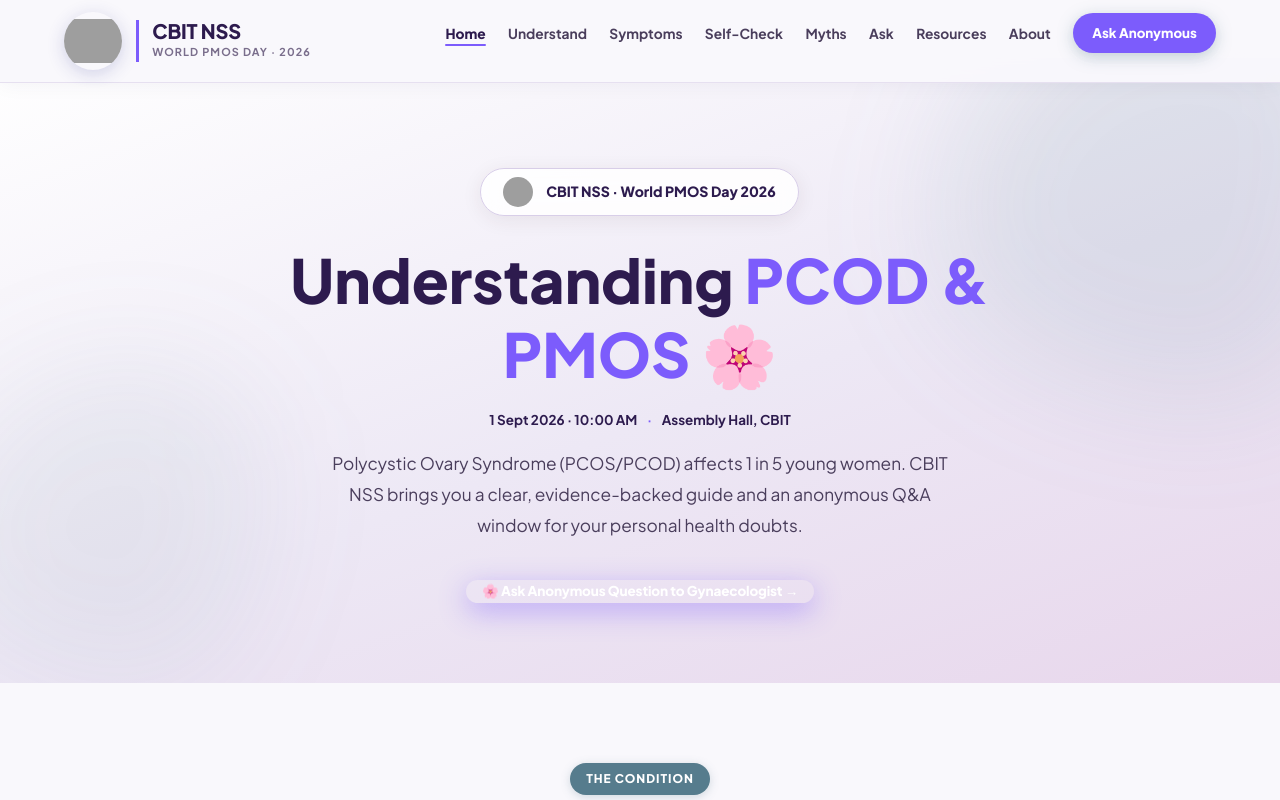
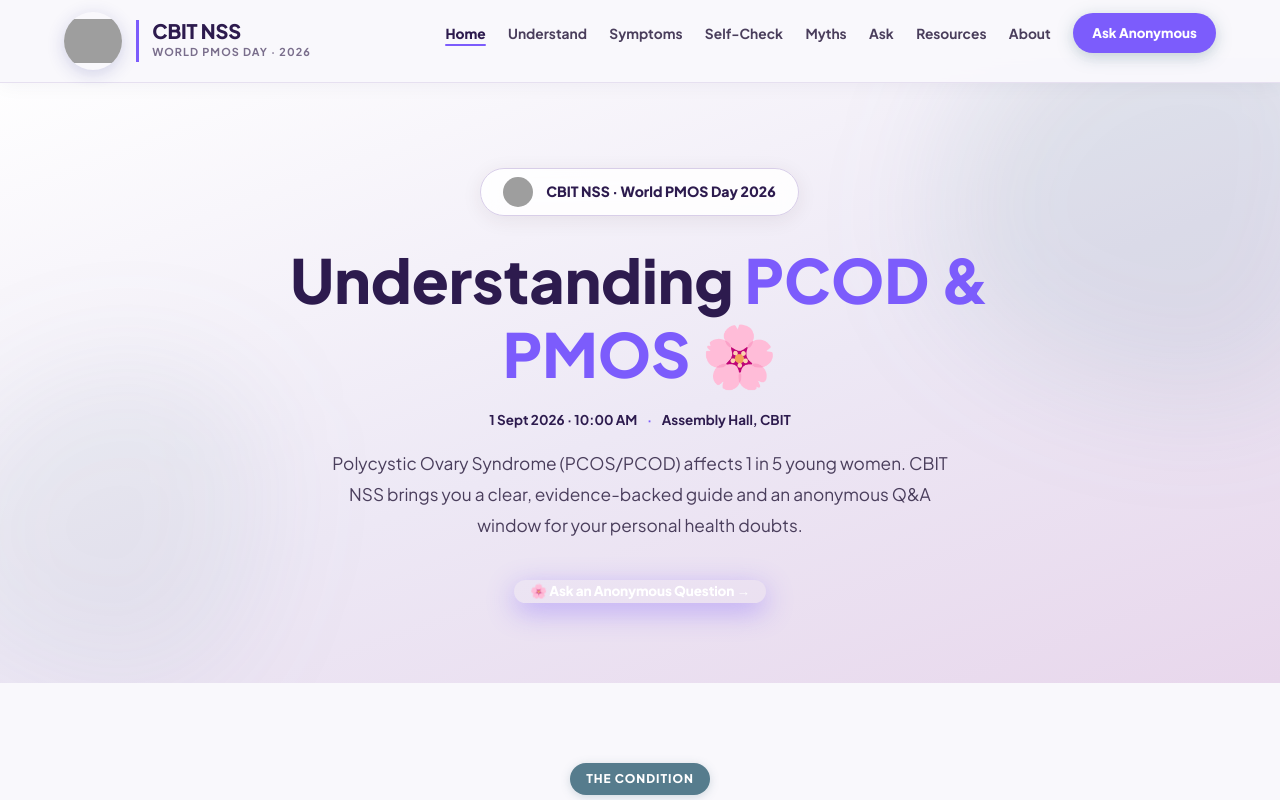
Before and after one commit to vroom0456/CBITNSS-World-PMOS-Day, a Next.js app: page / in a window 1280 px wide. Shown: the top 800 px of the page. Built offline with nearby package versions, Linux system fonts and the light colour scheme; grey boxes are pictures that could not be loaded.

Commit message:
style: shorten anonymous question CTA button text

```diff
--- a/src/app/page.tsx
+++ b/src/app/page.tsx
@@ -54,7 +54,7 @@ export default function HomePage() {
                 style={{ fontSize: '1.05rem', padding: '0.9rem 2.2rem', boxShadow: '0 8px 28px rgba(124, 92, 252, 0.45)' }}
                 aria-haspopup="dialog"
               >
-                🌸 Ask Anonymous Question to Gynaecologist →
+                🌸 Ask an Anonymous Question →
               </button>
             </div>
           </div>
--- a/src/components/layout/Navbar.tsx
+++ b/src/components/layout/Navbar.tsx
@@ -214,7 +214,7 @@ export default function Navbar() {
           onClick={() => { closeDrawer(); openModal(); }}
           aria-haspopup="dialog"
         >
-          Ask a Doctor Anonymously
+          🌸 Ask an Anonymous Question
         </button>
       </div>
 
```
